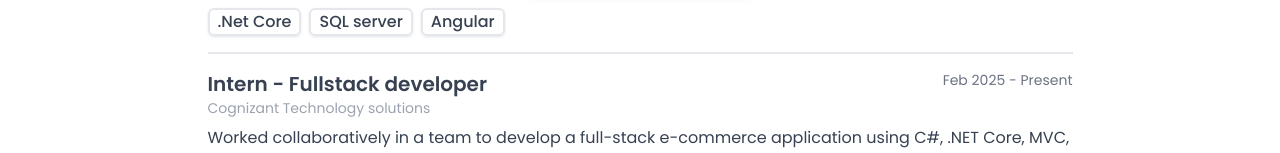
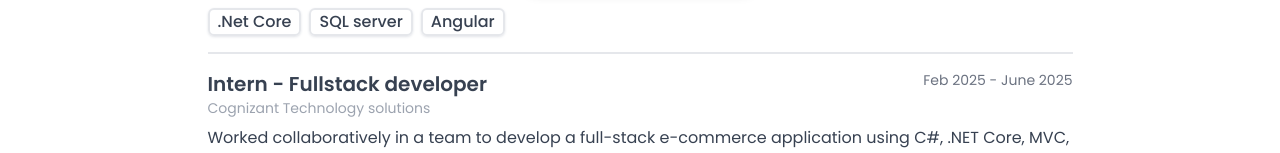
Before and after one commit to AdityaPachupate/my-portfolio-main, a React (Vite) app: page / in a window 1280 px wide. Shown: the part 772-925 px from the top of the page. Built offline with nearby package versions, Linux system fonts and the light colour scheme.

Commit message:
Update internship duration in constants; changed end date from 'Present' to 'June 2025'

```diff
--- a/src/Constants/constant.js
+++ b/src/Constants/constant.js
@@ -7,7 +7,7 @@ export const EXPERIENCES = [
     technologies: [".Net Core", "SQL server", "Angular"],
   },
   {
-    year: "Feb 2025 - Present",
+    year: "Feb 2025 - June 2025",
     role: "Intern - Fullstack developer",
     company: "Cognizant Technology solutions",
     description: `Worked collaboratively in a team to develop a full-stack e-commerce application using C#, .NET Core, MVC, Web API, and SQL databases.`,
```
